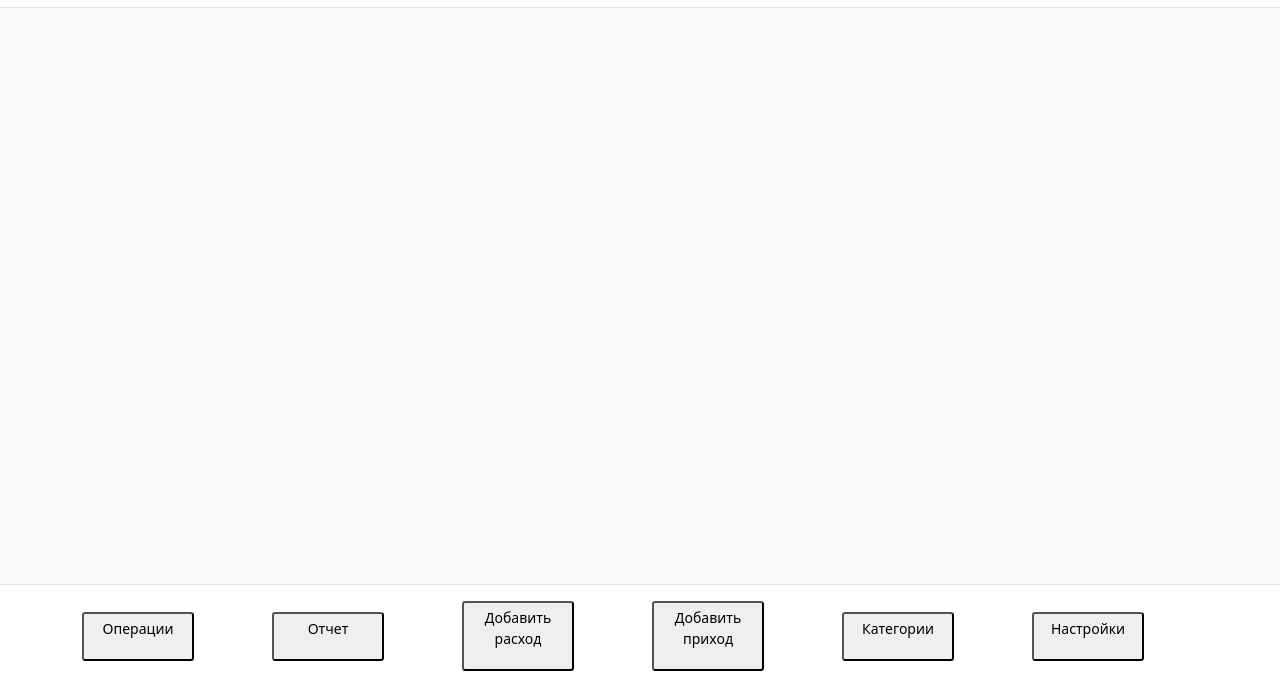
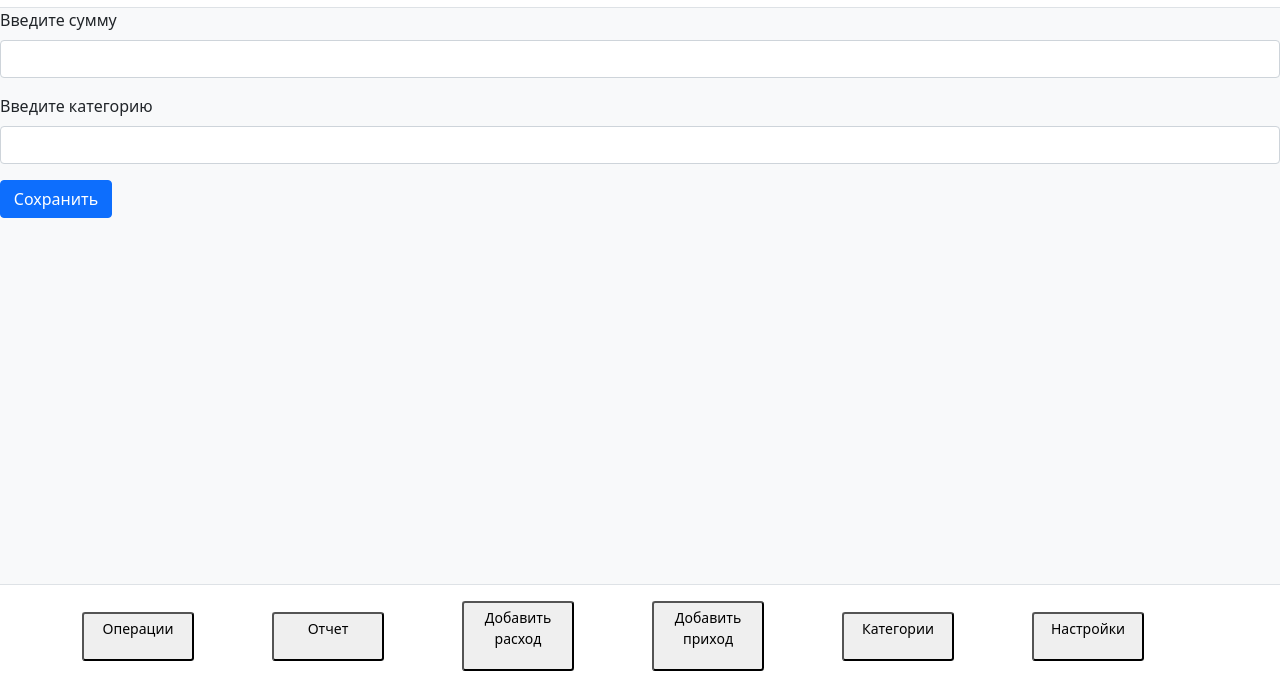
Before and after one commit to DimaKukhta/rsclone, a website built with webpack: page clone-wars/src/index.html in a window 1280 px wide. Shown: the part 104-800 px from the top of the page. Built offline with nearby package versions, Linux system fonts and the light colour scheme.

Commit message:
feat: add Dropdown in Header

```diff
--- a/clone-wars/src/index.html
+++ b/clone-wars/src/index.html
@@ -19,16 +19,42 @@
           <p><span id="current-amount">000.00</span> Br</p>
         </div>
         <div>
-          <img
-            class="nav-image"
-            src="./assets/calendar4-week.svg"
-            alt="icon calendar"
-          />
+          <select class="form-select" name="interval" id="interval-select">
+            <option value="day">Day</option>
+            <option value="week">Week</option>
+            <option value="month">Month</option>
+            <option value="year">Year</option>
+            <option value="all">All</option>
+          </select>
         </div>
       </div>
     </header>
     <main class="bg-light">
-      <div id="main-content"></div>
+      <div id="mainСontent">
+        <!-- тут все содержимое -->
+        <form>
+          <div class="mb-3">
+            <label for="addExpense" class="form-label">Введите сумму</label>
+            <input
+              type="number"
+              class="form-control updated-form-control"
+              id="addExpense"
+            />
+          </div>
+          <div class="mb-3">
+            <label for="exampleInputPassword1" class="form-label"
+              >Введите категорию</label
+            >
+            <input
+              type="text"
+              class="form-control"
+              id="exampleInputPassword1"
+            />
+          </div>
+
+          <button type="submit" class="btn btn-primary">Сохранить</button>
+        </form>
+      </div>
     </main>
     <footer class="bg-white border-top">
       <div class="container">
--- a/clone-wars/src/index.js
+++ b/clone-wars/src/index.js
@@ -1,2 +1,4 @@
 // eslint-disable-next-line no-unused-vars
-import style from './style/style.css';
+import style from "./style/style.css";
+
+// const mainContent = document.querySelector("#mainСontent");
--- /dev/null
+++ b/clone-wars/src/style/addExpense.css
@@ -0,0 +1,3 @@
+/* .updated-form-control {
+  width: 50%;
+} */
--- a/clone-wars/src/style/style.css
+++ b/clone-wars/src/style/style.css
@@ -1,2 +1,3 @@
 @import "./baseLayout.css";
+@import "./addExpense.css";
 @import "./Bootstrap/bootstrap.min.css";
```
